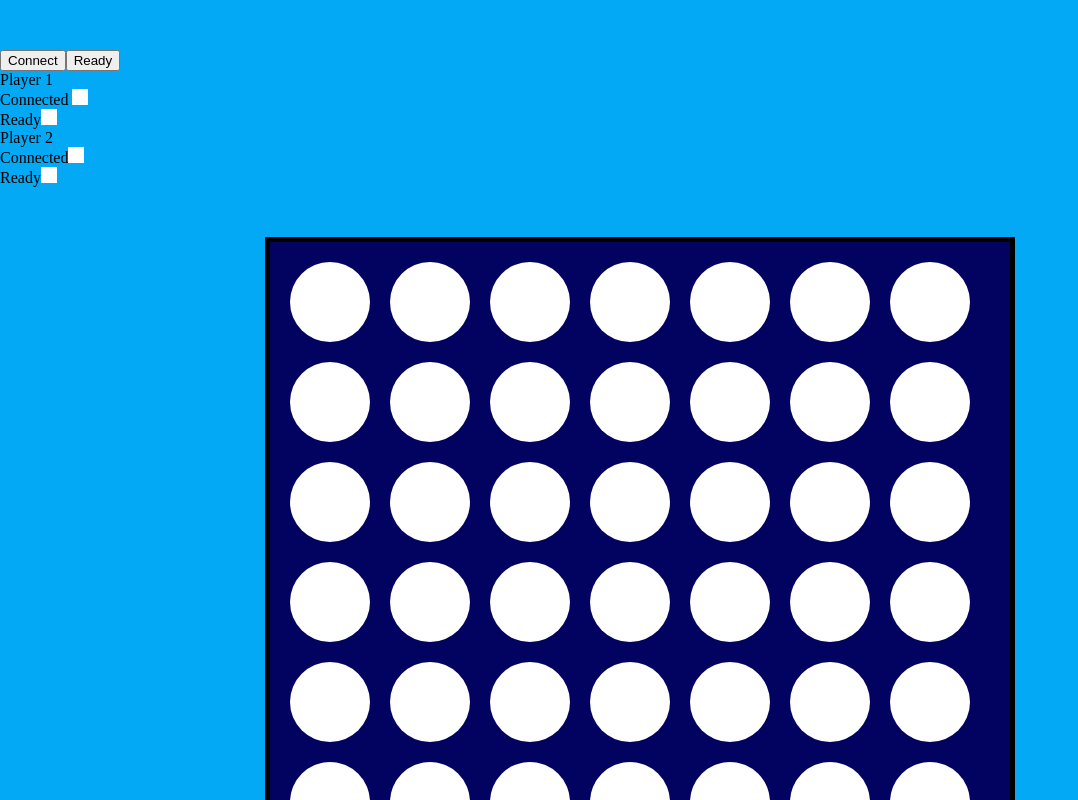
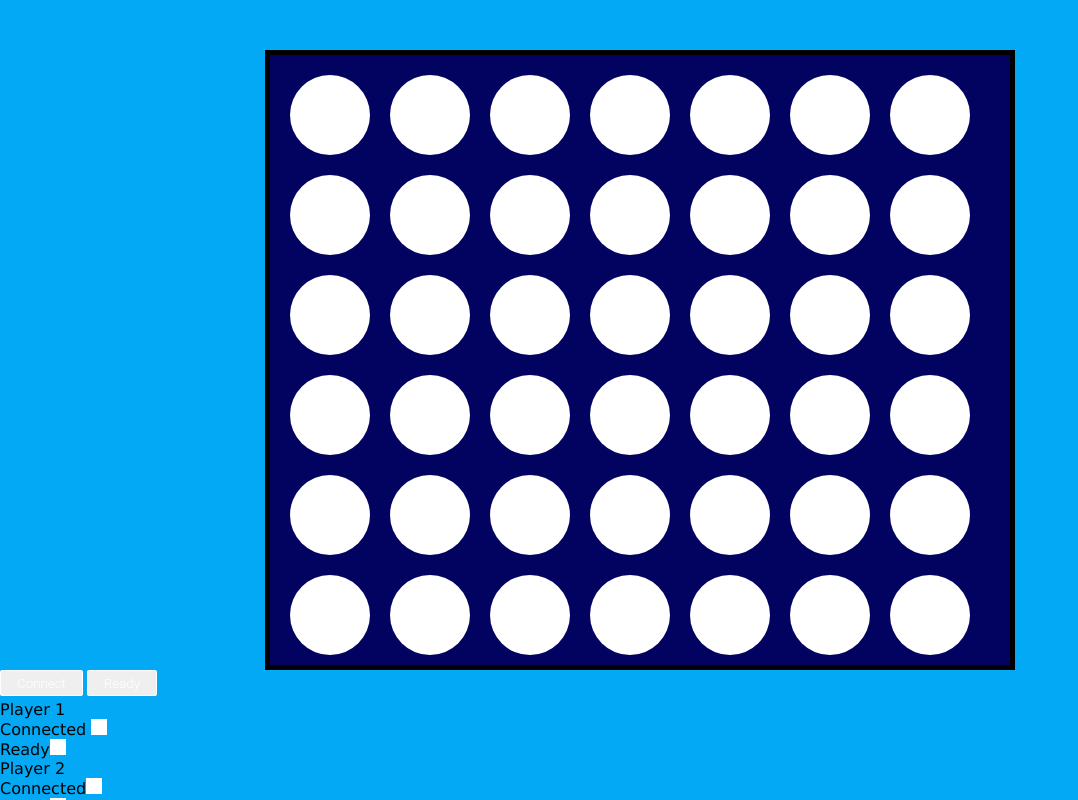
Before and after one commit to ChrisEssery/group-project, an Angular app: page / in a window 1280 px wide. Shown: the whole page, without its empty margins (0-1078 px from the left). Built offline with nearby package versions, Linux system fonts and the light colour scheme.

Commit message:
Fixed wrong move error + styling

```diff
--- a/src/app/connect-four/connect-four.component.css
+++ b/src/app/connect-four/connect-four.component.css
@@ -53,6 +53,21 @@ h3 {
     background-color:rgb(2, 3, 97);
  }
 
+ #connectButton, #readyButton {
+  display: inline-block;
+  padding:0.35em 1.2em;
+  border:0.1em solid #FFFFFF;
+  margin:0 0.3em 0.3em 0;
+  border-radius:0.12em;
+  box-sizing: border-box;
+  text-decoration:none;
+  font-family:'Roboto', sans-serif;
+  font-weight:300;
+  color:#FFFFFF;
+  text-align:center;
+  transition: all 0.2s;
+ }
+
  .bgPulse {
   position: absolute;
   width: 100%;
@@ -63,6 +78,11 @@ h3 {
 
 .connected, .ready {
   font-weight: normal;
+  font-family: Verdana, Geneva, Tahoma, sans-serif;
+}
+
+.p1, .p2 {
+  font-family: Verdana, Geneva, Tahoma, sans-serif;
 }
 
 .connected span,
@@ -71,11 +91,9 @@ h3 {
   width: 1rem;
   height: 1rem;
   background: white;
+  font-family: Verdana, Geneva, Tahoma, sans-serif;
 }
 
-.green {
-  background: green;
-}
 
 
 
--- a/src/app/connect-four/connect-four.component.html
+++ b/src/app/connect-four/connect-four.component.html
@@ -17,18 +17,6 @@
         <span></span>
         <span></span>
         <h3 id="space"></h3>
-        <button id="connectButton">Connect</button>
-        <button id="readyButton">Ready</button>
-        <div class="player p1">
-        Player 1
-        <div class="connected">Connected <span ></span></div>
-        <div class="ready">Ready<span></span></div>
-        </div>
-        <div class="player p2">
-            Player 2
-            <div class="connected">Connected<span></span></div>
-            <div class="ready">Ready<span></span></div>
-            </div>
     <h3><span id="current-player"></span></h3>
     <h3 id="result"></h3>
     <div class="grid">
@@ -82,5 +70,19 @@
         <div class=bottom></div>
         <div class=bottom></div>
     </div>
+    <div class="setup">
+    <button id="connectButton">Connect</button>
+        <button id="readyButton">Ready</button>
+        <div class="player p1">
+        Player 1
+        <div class="connected">Connected <span ></span></div>
+        <div class="ready">Ready<span></span></div>
+        </div>
+        <div class="player p2">
+            Player 2
+            <div class="connected">Connected<span></span></div>
+            <div class="ready">Ready<span></span></div>
+            </div>
+            </div>
 </div>
 </html>
--- a/src/app/connect-four/connect-four.component.ts
+++ b/src/app/connect-four/connect-four.component.ts
@@ -178,21 +178,29 @@ export class ConnectFourComponent implements OnInit {
       squares[i].addEventListener("click",function (){
         //if the square below your current square is taken, you can go ontop of it
         if(currentPlayerType === 'user' && ready && opponentReady){
-          let sq = (squares[i] as HTMLElement).dataset.id;
-          slotTaken = parseInt(sq)
-          socket.emit('takeSlot', slotTaken);
           if (squares[i + 7].classList.contains('taken') &&!squares[i].classList.contains('taken') || squares[i+7].classList.contains('bottom') &&!squares[i].classList.contains('taken')) {
             if (playerNumber == 0) {
               squares[i].classList.add('taken')
               squares[i].classList.add('player-one')
+              let sq = (squares[i] as HTMLElement).dataset.id;
+              slotTaken = parseInt(sq)
+              socket.emit('takeSlot', slotTaken);
+              checkBoard()
+              currentPlayerType = 'enemy'
+              playGame(socket);
             } else if (playerNumber == 1){
               squares[i].classList.add('taken')
               squares[i].classList.add('player-two')
+              let sq = (squares[i] as HTMLElement).dataset.id;
+              slotTaken = parseInt(sq)
+              socket.emit('takeSlot', slotTaken);
+              checkBoard()
+              currentPlayerType = 'enemy'
+              playGame(socket);
+
             }
           } else alert('cant go here')
-          currentPlayerType = 'enemy'
-          checkBoard()
-         playGame(socket);
+
         }
       })
     }
@@ -214,7 +222,6 @@ export class ConnectFourComponent implements OnInit {
           squares[id].classList.add('taken')
           squares[id].classList.add('player-two')
           playerNumber = 0;
-
         }
       } else alert('cant go here')
       currentPlayerType = 'user';
```
